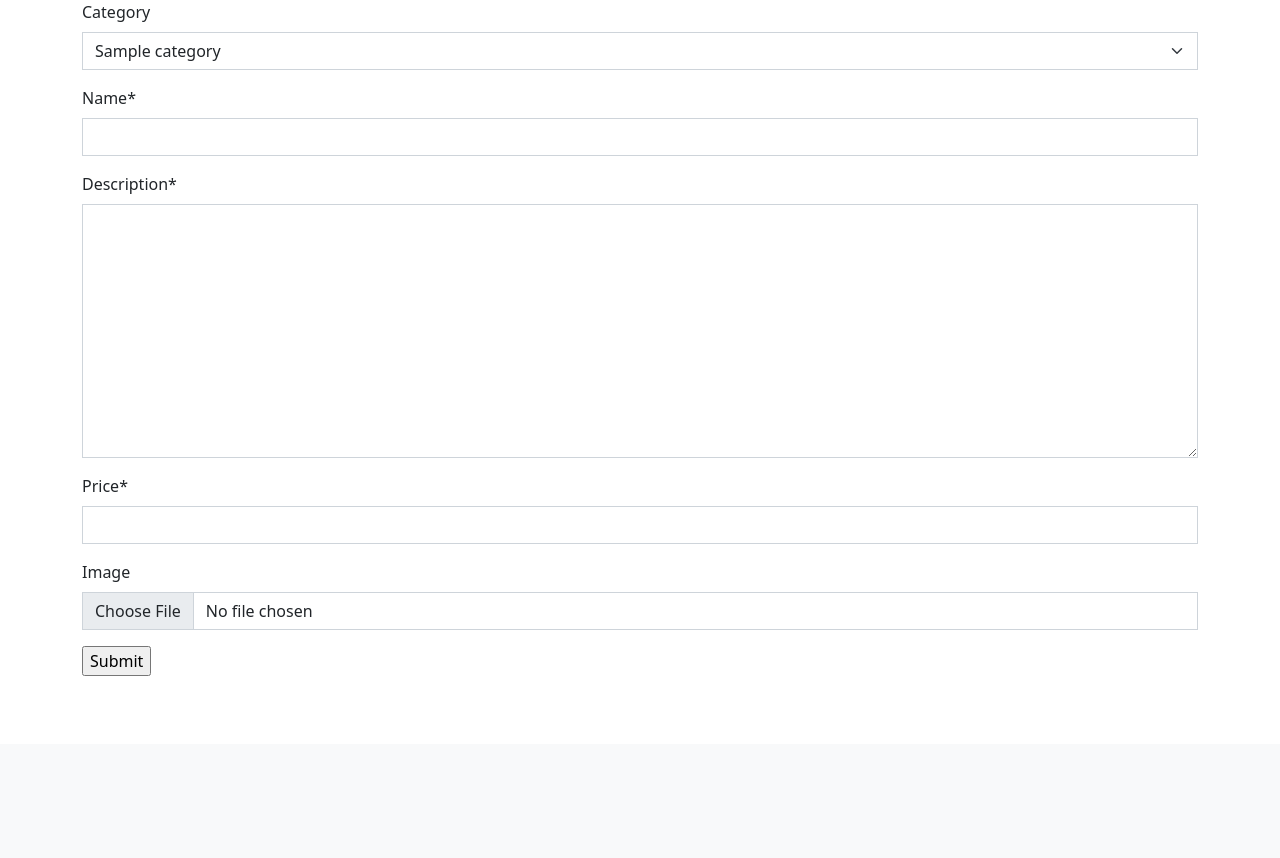
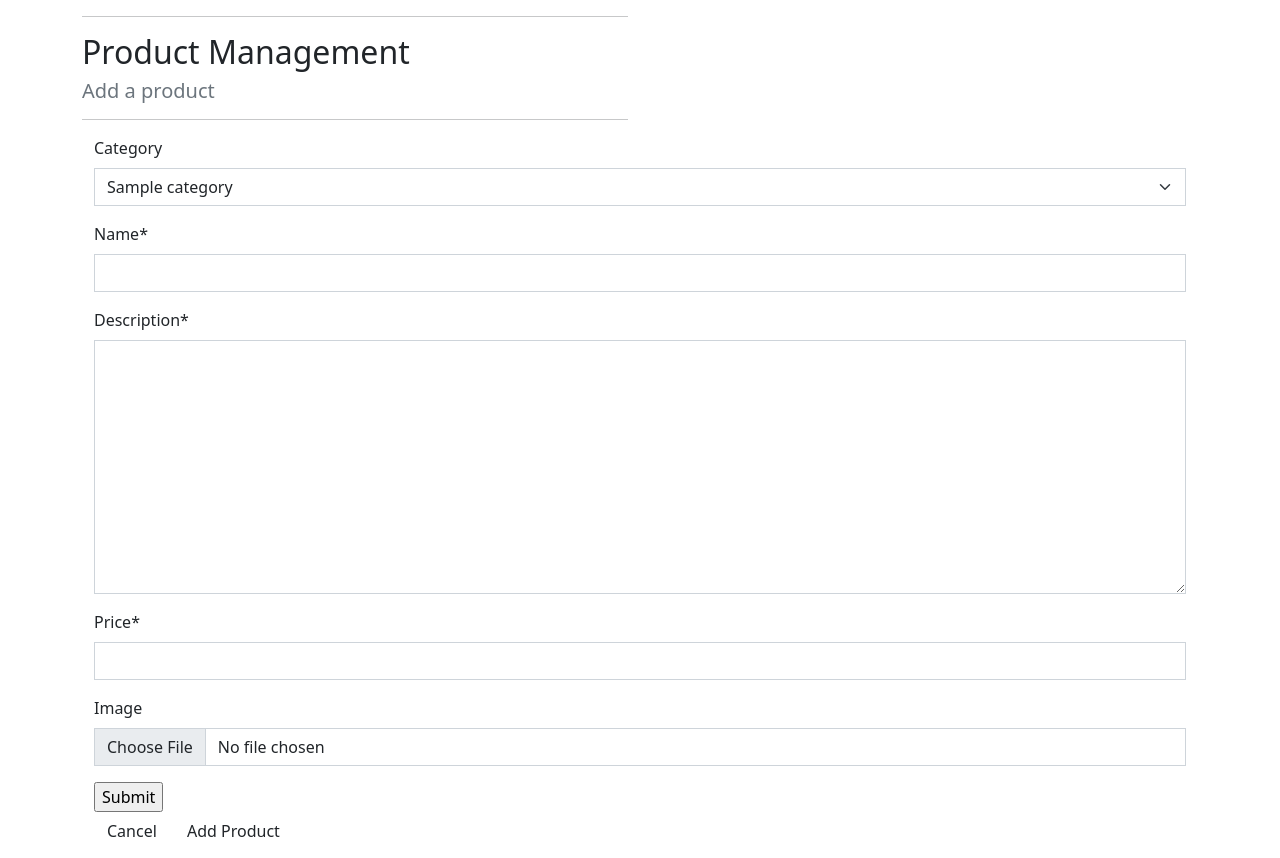
Before and after one commit to mjjstockman/ecomm, a Django app: page /products/add/ in a window 1280 px wide. Shown: the part 56-914 px from the top of the page. Before the commit the page ends 732 px from the top, so only its background shows below. Run offline with Django 3.2, Linux system fonts and the light colour scheme; a user stored in the database is signed in; tables that the repository leaves empty hold one stand-in row (values such as "Sample post"); some libraries are stand-ins or nearby versions.

Commit message:
Add products/add view, url and template

```diff
--- a/menu/views.py
+++ b/menu/views.py
@@ -32,6 +32,7 @@
     return render(request, 'menu/menu-all.html', context)
 
 
+# REMOVE ONCE USING PRODUCTS APP
 def detail(request, product_id):
     """View setlist details
     """
--- a/products/templates/products/add.html
+++ b/products/templates/products/add.html
@@ -1,14 +1,26 @@
 {% extends 'base.html' %}
 {% load static %}
-{% load crispy_forms_tags %}
 
 
 {% block content %}
+<div class="container mb-2">
+    <div class="row">
+        <div class="col-12 col-md-6">
+            <hr>
+            <h2 class="logo-font">Product Management</h2>
+            <h5 class="text-muted">Add a product</h5>
+            <hr>
+        </div>
+    </div>
     <div class="container">
-    <form action="" method="POST" enctype="multipart/form-data">
+        <form action="{% url 'add_product' %}" method="POST" enctype="multipart/form-data">
             {% csrf_token %}
             {{ form|crispy }}
             <input type="submit" name="Submit">
+            <div class="text-right">
+                <a class="btn btn-outline-black rounded-0" href="{% url 'products' %}">Cancel</a>
+                <button class="btn btn-black rounded-0" type="submit">Add Product</button>
+            </div>
         </form>
     </div>
     {% endblock %}
--- a/products/urls.py
+++ b/products/urls.py
@@ -3,6 +3,7 @@
 
 urlpatterns = [
     path('', views.all, name='products'),
+    path('<int:product_id>/', views.detail, name='detail'),
     path('add/', views.add, name='add_product'),
     path('edit/<product_id>/', views.edit, name='edit_product'),
     path('delete/<product_id>/', views.delete, name='delete_product'),
--- a/products/views.py
+++ b/products/views.py
@@ -18,20 +18,27 @@
 
 
 @staff_member_required(login_url='/')
-def add(request):
-    form = ProductForm()
-
-    if request.method == 'POST':
-        form = ProductForm(request.POST, request.FILES)
-        if form.is_valid():
-            form.save()
-            return redirect(reverse('products'))
-
+def detail(request, product_id):
+    """View setlist details
+    """
+    product = get_object_or_404(Product, pk=product_id)
     context = {
-        'form': form
+        'product': product
     }
 
-    return render(request, 'products/add.html', context)
+    return render(request, 'menu/detail.html', context)
+
+@staff_member_required(login_url='/')
+def add(request):
+    """ Add a product to the store """
+    form = ProductForm()
+    template = 'products/add.html'
+    context = {
+        'form': form,
+    }
+
+    return render(request, template, context)
+
 
 
 @staff_member_required(login_url='/')
```
Lines whose indentation alone changed are shown as unchanged.
